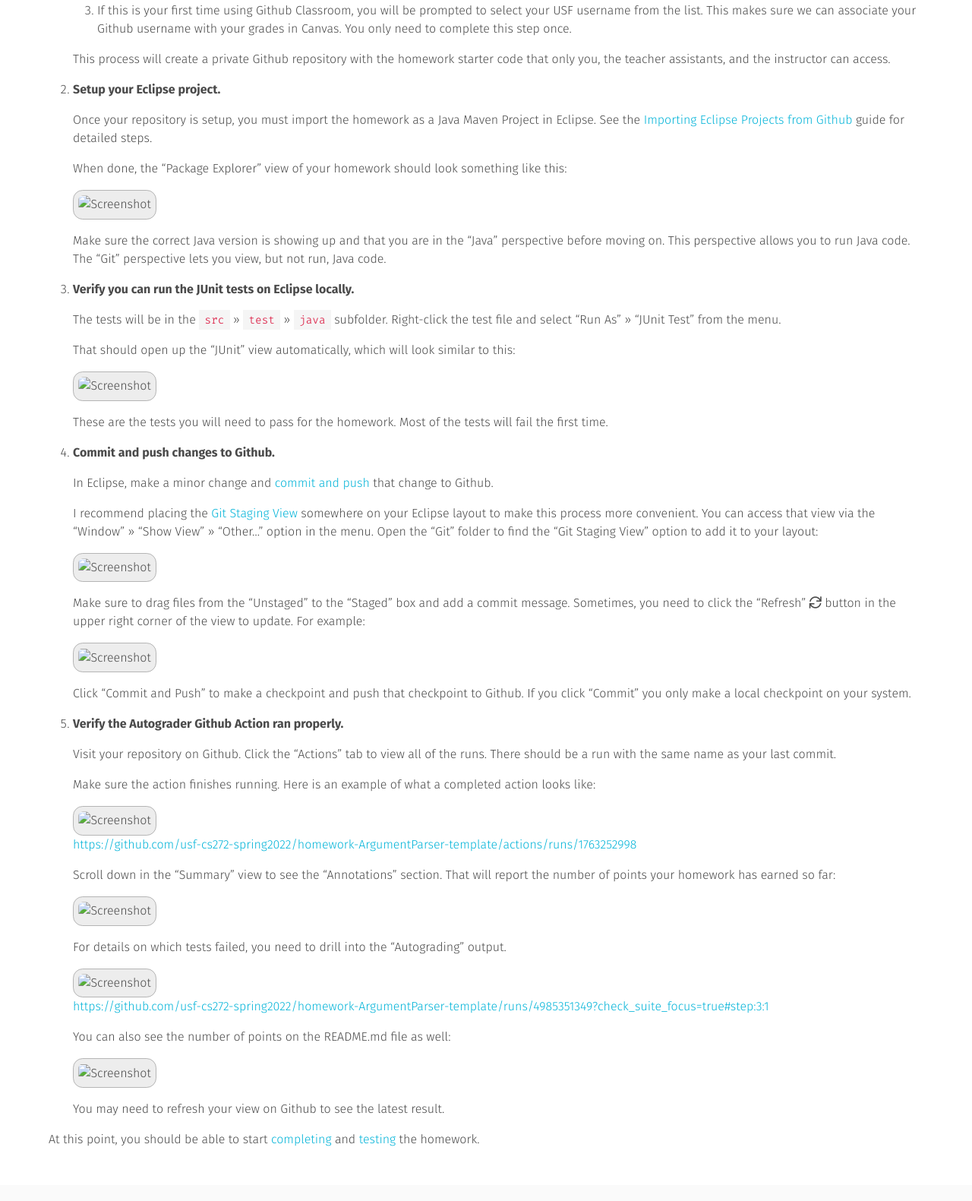
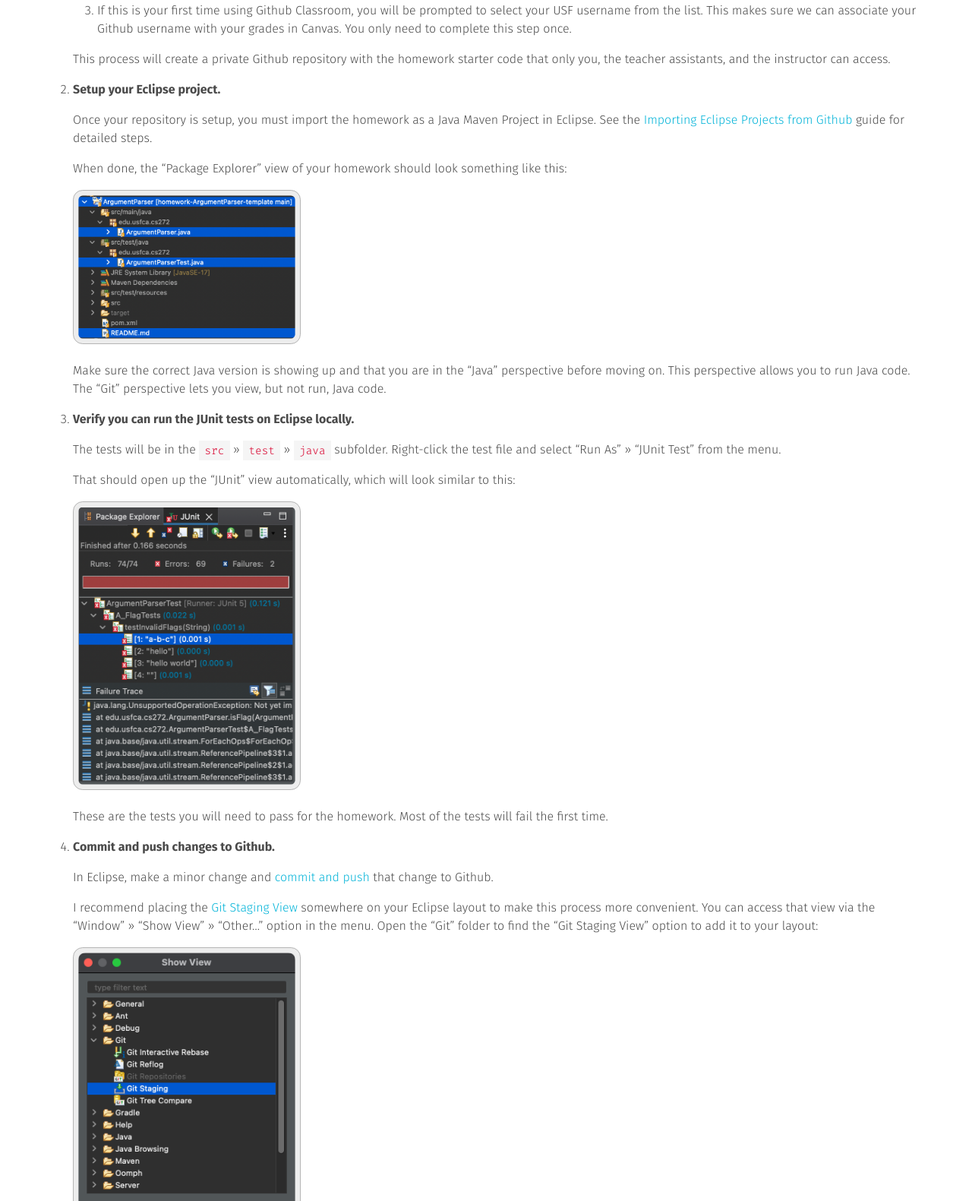
Before and after one commit to usf-cs272-fall2022/usf-cs272-fall2022.github.io, a Jekyll site: the page built from _homework/setup-homework.md, in a window 1280 px wide, cut to the strip 851-2432 px from the top of the page. Shown: the whole strip at 76% size. Built offline with Jekyll 4.4.1, drawn with Linux system fonts in a browser that asks for light colours; comment, search, counter and statistics services are not loaded; some of the changed text lies outside the part shown.

Commit message:
Updating setup guide

```diff
--- a/_homework/setup-homework.md
+++ b/_homework/setup-homework.md
@@ -4,8 +4,8 @@
 title: Setup Homework
 key: 1
 
-run_summary: 'https://github.com/usf-cs272-spring2022/homework-ArgumentParser-template/actions/runs/1763252998'
-run_detail: 'https://github.com/usf-cs272-spring2022/homework-ArgumentParser-template/runs/4985351349?check_suite_focus=true#step:3:1'
+run_summary: 'https://github.com/usf-cs272-fall2022/homework-ArgumentParser-template/actions/runs/2900144399'
+run_detail: 'https://github.com/usf-cs272-fall2022/homework-ArgumentParser-template/runs/7942084107?check_suite_focus=true#step:3:131'
 
 ---
 
@@ -42,7 +42,7 @@
 
       When done, the "Package Explorer" view of your homework should look something like this:
 
-      ![Screenshot]({{ "/images/homework-imported.png" | relative_url }}){: .is-400 }
+      ![Screenshot]({{ "/images/homework/homework-imported.png" | relative_url }}){: .is-300 }
 
       Make sure the correct Java version is showing up and that you are in the "Java" perspective before moving on. This perspective allows you to run Java code. The "Git" perspective lets you view, but not run, Java code.
 
@@ -52,7 +52,7 @@
 
       That should open up the "JUnit" view automatically, which will look similar to this:
 
-      ![Screenshot]({{ "/images/homework-junit.png" | relative_url }}){: .is-400 }
+      ![Screenshot]({{ "/images/homework/homework-junit.png" | relative_url }}){: .is-300 }
 
       These are the tests you will need to pass for the homework. Most of the tests will fail the first time.
 
@@ -62,11 +62,11 @@
 
       I recommend placing the [Git Staging View](http://wiki.eclipse.org/EGit/User_Guide#Git_Staging_View) somewhere on your Eclipse layout to make this process more convenient. You can access that view via the "Window" » "Show View" » "Other..." option in the menu. Open the "Git" folder to find the "Git Staging View" option to add it to your layout:
 
-      ![Screenshot]({{ "/images/eclipse-show-view.png" | relative_url }}){: class="is-size is-bordered" style="width: 300px;" }
+      ![Screenshot]({{ "/images/homework/eclipse-show-view.png" | relative_url }}){: .is-300 }
 
       Make sure to drag files from the "Unstaged" to the "Staged" box and add a commit message. Sometimes, you need to click the "Refresh" <i class="far fa-sync"></i> button in the upper right corner of the view to update. For example:
 
-      ![Screenshot]({{ "/images/homework-staging.png" | relative_url }}){: .is-600 }
+      ![Screenshot]({{ "/images/homework/homework-staging.png" | relative_url }}){: .is-600 }
 
       Click "Commit and Push" to make a checkpoint and push that checkpoint to Github. If you click "Commit" you only make a local checkpoint on your system.
 
@@ -76,21 +76,21 @@
 
       Make sure the action finishes running. Here is an example of what a completed action looks like:
 
-      ![Screenshot]({{ "/images/github-homework-action-summary.png" | relative_url }}){: .is-600 }
+      ![Screenshot]({{ "/images/homework/github-homework-action-summary.png" | relative_url }}){: .is-600 }
       <{{ page.run_summary }}>
 
-      Scroll down in the "Summary" view to see the "Annotations" section. That will report the number of points your homework has earned so far:
+      Scroll down in the "Summary" view to see the "Annotations" section. That will report the number of points your homework has earned so far. The first annotation named "Autograding complete" shows the points returned by the GitHub Classroom Autograder. The second annotation mamed "Check Autograding Results" takes into account late penalties (if appropriate):
 
-      ![Screenshot]({{ "/images/homework-annotation.png" | relative_url }}){: .is-400 }
+      ![Screenshot]({{ "/images/homework/homework-annotation.png" | relative_url }}){: .is-300 }
 
       For details on which tests failed, you need to drill into the "Autograding" output.
 
-      ![Screenshot]({{ "/images/github-homework-action-detail.png" | relative_url }}){: .is-600 }
+      ![Screenshot]({{ "/images/homework/github-homework-action-detail.png" | relative_url }}){: .is-400 }
       <{{ page.run_detail }}>
 
       You can also see the number of points on the README.md file as well:
 
-      ![Screenshot]({{ "/images/homework-readme.png" | relative_url }}){: .is-400 }
+      ![Screenshot]({{ "/images/homework/homework-readme.png" | relative_url }}){: .is-400 }
 
       You may need to refresh your view on Github to see the latest result.
 
--- a/css/main.scss
+++ b/css/main.scss
@@ -130,16 +130,20 @@
   }
 }
 
-img.is-400, img.is-600, img.is-800, .is-bordered {
+img.is-300, img.is-400, img.is-600, img.is-800, .is-bordered {
   background-color: $grey-lightest;
   border: 1px solid $grey-light;
   border-radius: 0.8rem;
   padding: 0.4rem;
 }
 
-img.is-400, img.is-600, img.is-800, img.is-size {
+img.is-300, img.is-400, img.is-600, img.is-800, img.is-size {
   max-width: 100%;
   height: auto;
+}
+
+.is-300 {
+  width: 300px;
 }
 
 .is-400 {
```
Also changed, not shown: _drafts/images/github-homework-action-detail.png (deleted), _drafts/images/github-homework-action-summary.png (deleted), _drafts/images/homework-annotation.png (deleted), _drafts/images/homework-imported.png (deleted), _drafts/images/homework-junit.png (deleted), _drafts/images/homework-readme.png (deleted), _drafts/images/homework-staging.png (deleted), _homework/_drafts/complete-homework.md (renamed from _homework/complete-homework.md), _homework/_drafts/test-homework.md (renamed from _homework/test-homework.md), images/homework/eclipse-show-view.png (renamed from _drafts/images/eclipse-show-view.png), images/homework/github-homework-action-detail.png (added), images/homework/github-homework-action-summary.png (added), images/homework/homework-annotation.png (added), images/homework/homework-imported.png (added), 3 more files.
